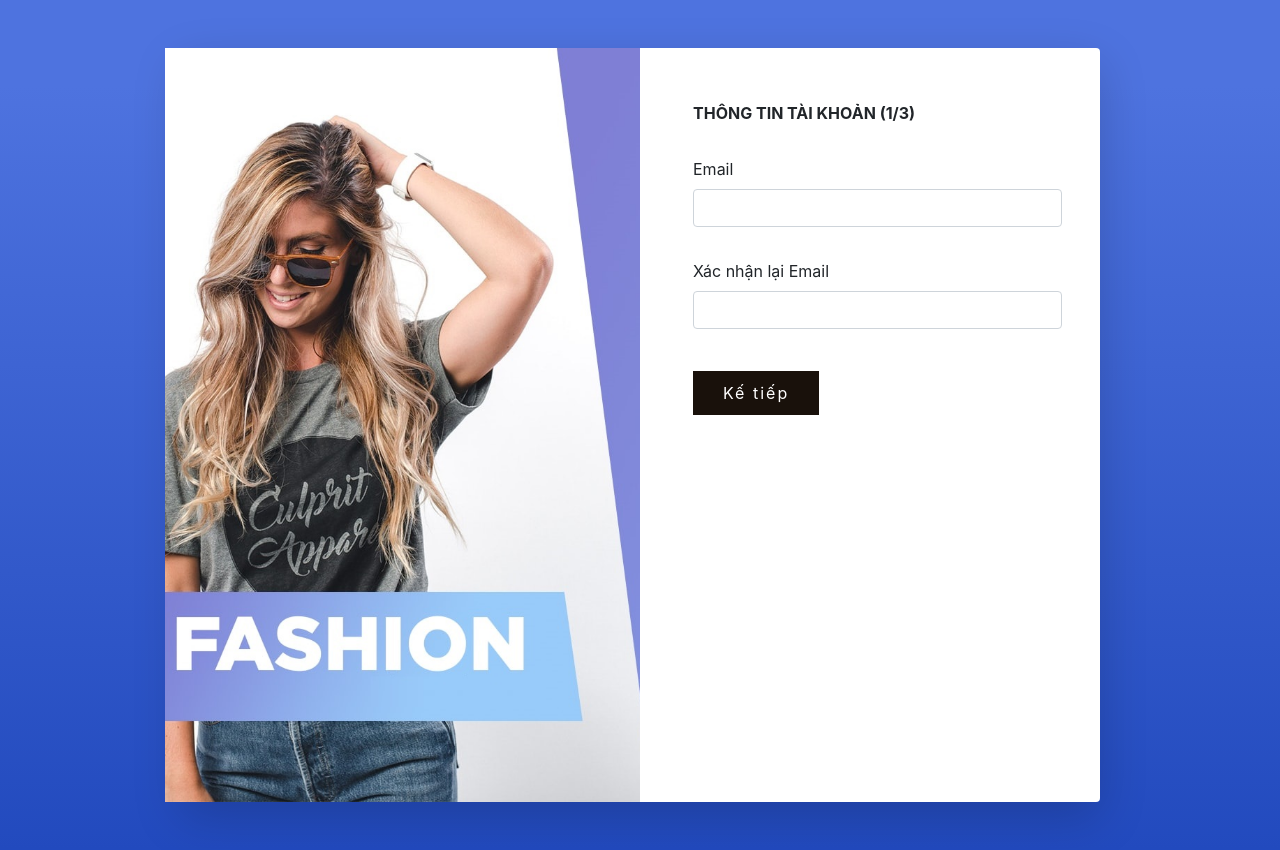
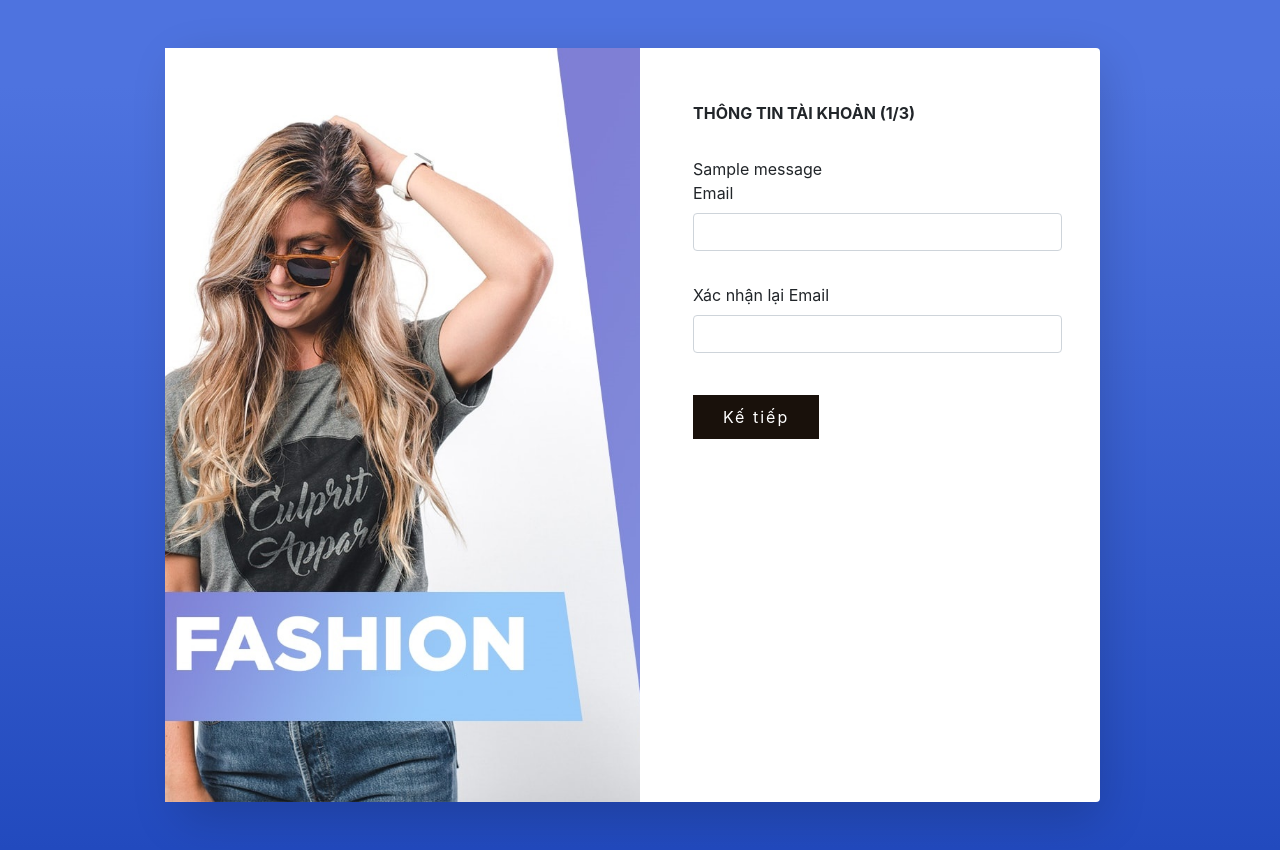
Before and after one commit to dulichtiengiang/FoxvProject, a Flask app: template templates/registration.html in a window 1280 px wide. Run offline with Flask 2, Linux system fonts and the light colour scheme; the template is opened without the code that fills it: most values are stand-ins (such as "Sample title", 1, 10 or a date in 2020); one stand-in notice (Sample message) is shown; some libraries are stand-ins or nearby versions.

Commit message:
changehtml

```diff
--- a/app.py
+++ b/app.py
@@ -165,6 +165,7 @@ def register():
             user = User(email , password , last_name , first_name , gender)
             db.session.add(user)
             db.session.commit()
+
             ##### Sent Email ##333333
 
             msg = Message('Email Activation' , sender="ngatran12256@gmail.com" , recipients=[email])
--- a/templates/registration.html
+++ b/templates/registration.html
@@ -34,7 +34,7 @@
                                                 <div class="foxv-form-title foxv-form-field">
                                                     <b>THÔNG TIN TÀI KHOẢN (1/3)</b>
                                                 </div>
-                                                {% for message in get_flashed_message() %}
+                                                {% for message in get_flashed_messages() %}
                                                     <div>
                                                         {{message}}
                                                     </div>
```
